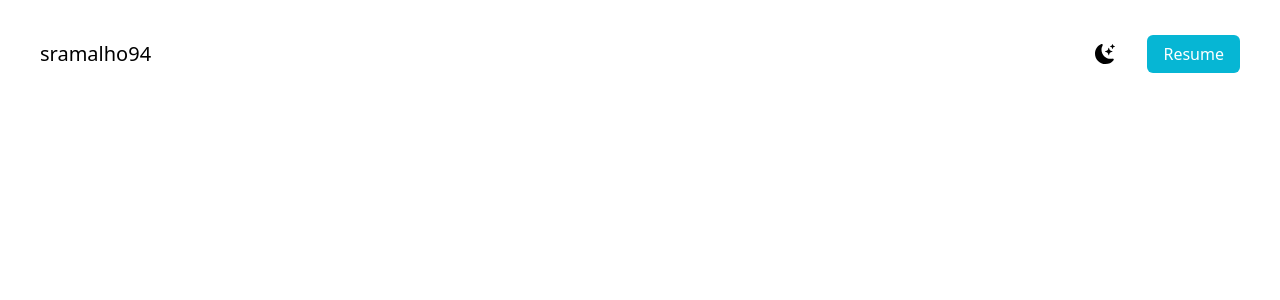
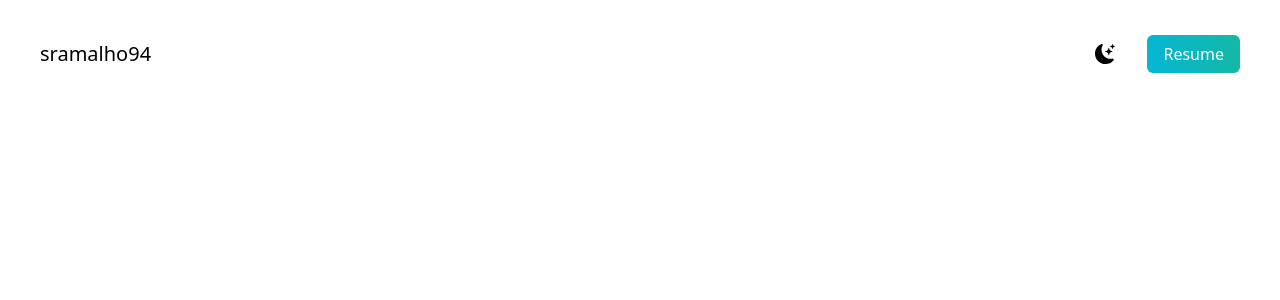
Before and after one commit to sramalho94/portfolio_2023, a Next.js app in the folder portfolio_2023/: page / in a window 1280 px wide. Shown: the top 300 px of the page. Built offline with nearby package versions, Linux system fonts and the light colour scheme.

Commit message:
added gradient to resume button

```diff
--- a/portfolio_2023/pages/index.js
+++ b/portfolio_2023/pages/index.js
@@ -20,7 +20,7 @@
               </li>
               <li>
                 <a
-                  className="bg-cyan-500 text-white px-4 py-2 rounded-md ml-8"
+                  className="bg-gradient-to-r from-cyan-500 to-teal-500 text-white px-4 py-2 rounded-md ml-8"
                   href=""
                 >
                   Resume
```
